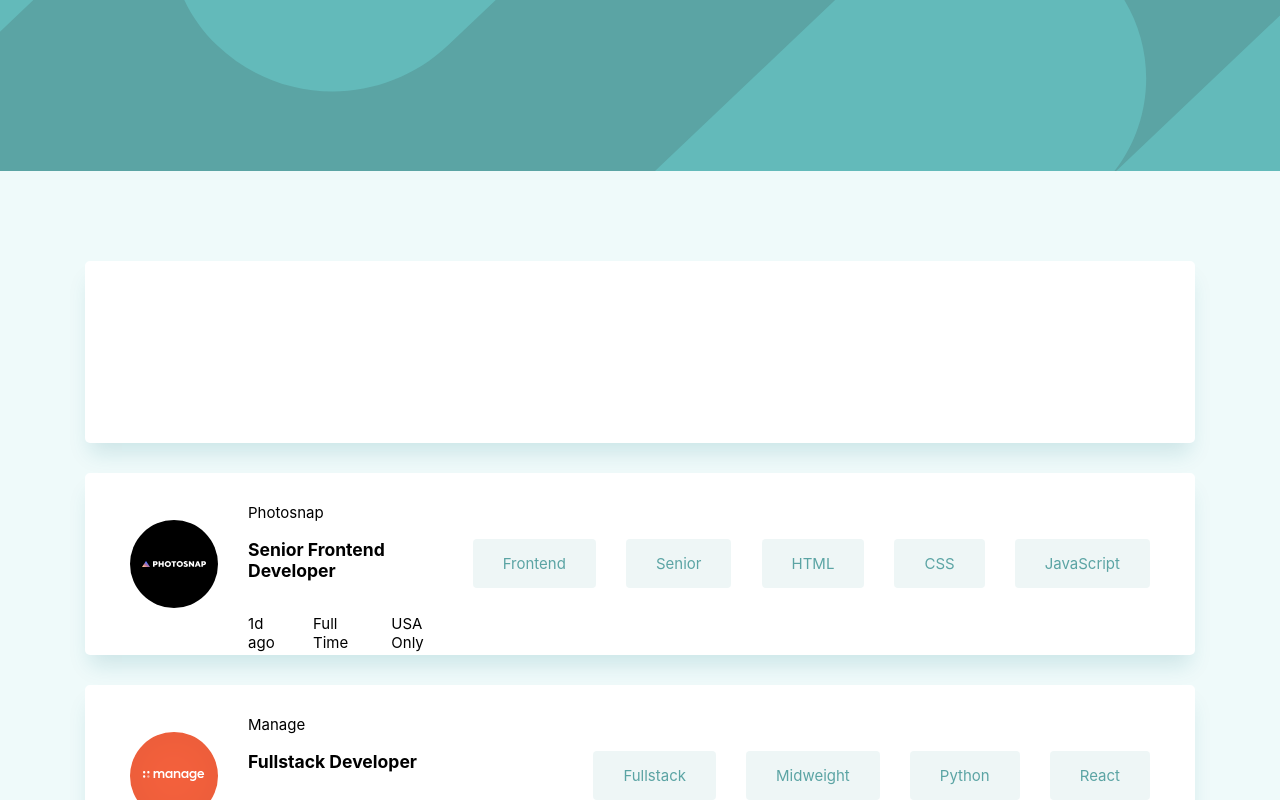
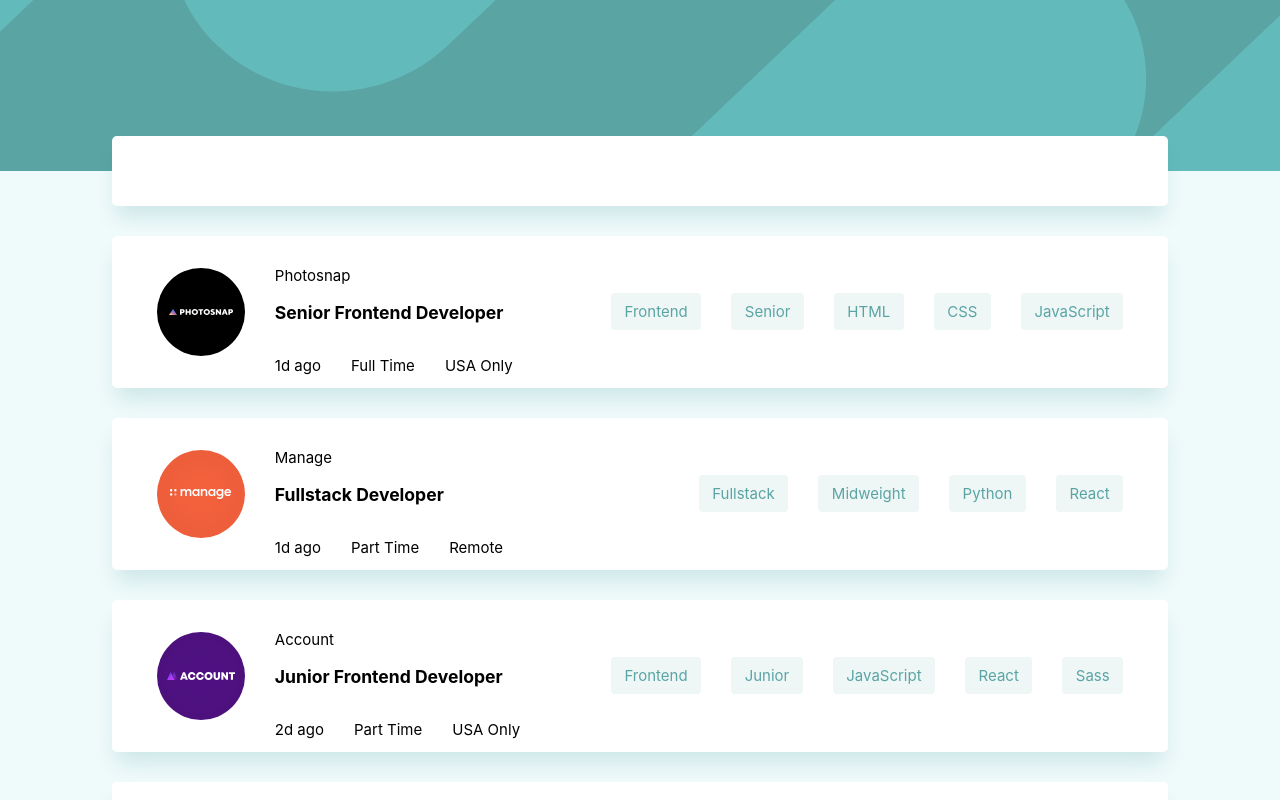
Before and after one commit to rojasmart/job-listings-with-filtering, a React (Create React App) app: page / in a window 1280 px wide. Shown: the top 800 px of the page. Built offline with nearby package versions, Linux system fonts and the light colour scheme.

Commit message:
corrected chips and search filter card

```diff
--- a/src/index.css
+++ b/src/index.css
@@ -13,6 +13,10 @@
   /* weights */
   --normal: 500;
   --bold: 700;
+}
+
+* {
+  box-sizing: border-box;
 }
 
 html {
@@ -59,6 +63,11 @@ header img {
   display: flex;
   flex-direction: column;
   gap: 2rem;
+  transform: translateY(-125px);
+}
+
+.filter-list .job-card:first-of-type {
+  height: 70px;
 }
 
 .job-card {
@@ -96,7 +105,7 @@ header img {
 .job-category-filter {
   border-radius: 4px;
   background-color: var(--green-opacity);
-  padding: 0rem 0rem 0rem 2rem;
+  padding: 0rem 0rem 0rem 0.6rem;
   color: var(--green);
   cursor: pointer;
   display: flex;
@@ -108,7 +117,7 @@ header img {
 .job-category {
   border-radius: 4px;
   background-color: var(--green-opacity);
-  padding: 1rem 2rem;
+  padding: 0.6rem 0.9rem;
   color: var(--green);
   cursor: pointer;
   align-self: center;
```
